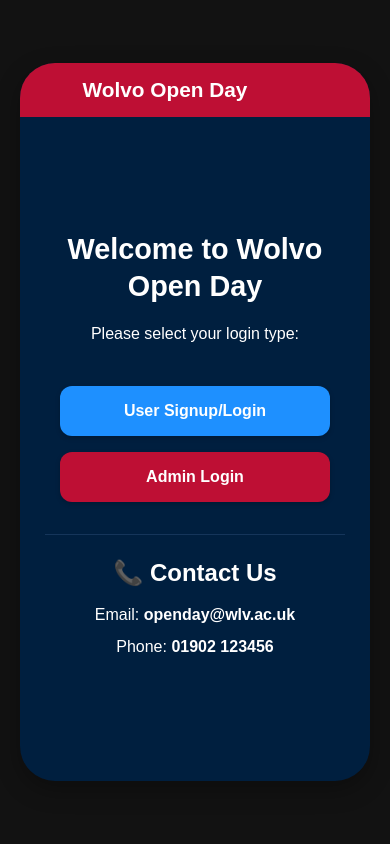
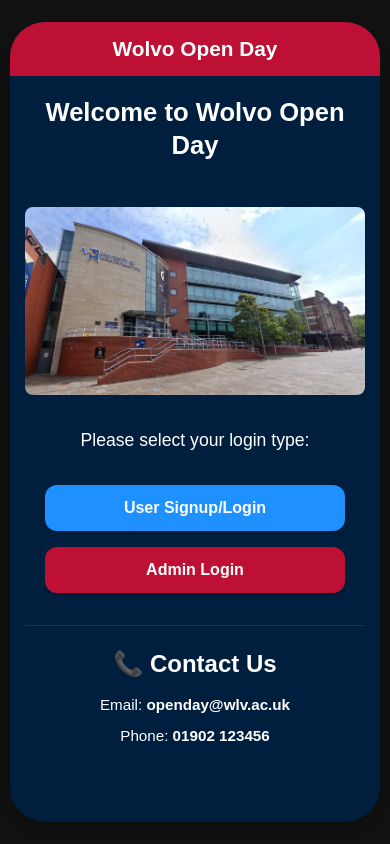
Before and after one commit to EthanRhodes2003/Open-Day-App--The-Group-, a PHP site: page / in a window 390 px wide. Run offline with PHP 8.4, Linux system fonts and the light colour scheme.

Commit message:
MMP Final Touches
- Added images of the university
- Added more emotes next to headings
- Fixed issue where if on smaller screen, top content on the index page didn't show, had to adjust margin-top and margin-bottom values of the mobile content.

```diff
--- a/css/index.css
+++ b/css/index.css
@@ -14,14 +14,14 @@ body {
   justify-content: center;
   align-items: center;
   min-height: 100vh;
-  padding: 20px;
+  padding: 10px; /* Adjusted padding for smaller screens */
 }
 
 /* Styles for the mobile frame container */
 .mobileFrame {
   width: 100%;
   max-width: 450px;
-  height: 85vh;
+  height: 95vh;
   max-height: 800px;
   background-color: #001F3F;
   border-radius: 35px;
@@ -32,7 +32,6 @@ body {
   flex-direction: column;
 }
 
-/* Styles for the top title bar */
 .titleBar {
   background: #BE0F34;
   color: white;
@@ -40,14 +39,19 @@ body {
   padding: 15px 10px;
   font-size: 1.3rem;
   font-weight: 600;
+  position: relative;
+  width: 100%;
   flex-shrink: 0;
+  display: flex;
+  align-items: center;
+  justify-content: center;
 }
 
-/* Styles for the logo in the title bar */
 .logo {
-  flex-grow: 1;
   text-align: center;
-  margin-left: -60px;
+  color: white;
+  font-size: 1.3rem;
+  font-weight: 600;
 }
 
 /* Styles for the main content area */
@@ -55,28 +59,19 @@ body {
   flex-grow: 1;
   display: flex;
   flex-direction: column;
-  justify-content: center;
   align-items: center;
   text-align: center;
-  padding: 30px 25px;
+  padding: 20px 15px;
   overflow-y: auto;
   color: white;
 }
 
 /* Styles for main heading (H1) */
 h1 {
-  font-size: 1.8rem;
+  font-size: 1.6rem;
   font-weight: 600;
-  margin-bottom: 1rem;
+  margin-bottom: 0.8rem;
   line-height: 1.3;
-}
-
-/* Styles for paragraph text */
-p {
-  font-size: 1rem;
-  margin-bottom: 2.5rem;
-  line-height: 1.5;
-  max-width: 90%;
 }
 
 /* Container for buttons */
@@ -86,14 +81,15 @@ p {
   gap: 1rem;
   align-items: center;
   width: 100%;
+  padding: 0 10px;
 }
 
 /* General button styles */
 .btn {
   display: block;
-  width: 90%;
+  width: 100%;
   max-width: 300px;
-  padding: 16px 20px;
+  padding: 14px 20px;
   text-align: center;
   font-size: 1rem;
   font-weight: 600;
@@ -133,3 +129,49 @@ p {
   outline: 2px solid #FFFFFF;
   outline-offset: 2px;
 }
+
+/* Styles for the image */
+.mobileContent img {
+  max-width: 100%;
+  height: auto;
+  margin-top: 2rem;
+  margin-bottom: 2rem;
+  border-radius: 8px;
+}
+
+.mobileContent p {
+  font-size: 1.1rem;
+  margin-top: 0;
+  margin-bottom: 2rem;
+  line-height: 1.5;
+  max-width: 100%;
+  padding: 0 10px;
+}
+
+p {
+    line-height: 1.5;
+    max-width: 100%;
+    padding: 0 10px;
+}
+
+/* Styles for the contact section */
+#contact {
+  margin-top: 2rem;
+  padding-top: 1.5rem;
+  border-top: 1px solid #15355a;
+  width: 100%;
+  padding-left: 15px;
+  padding-right: 15px;
+  box-sizing: border-box;
+}
+
+#contact .sectionHeader {
+  margin-bottom: 1rem;
+}
+
+#contact p {
+    max-width: 100%;
+    margin-bottom: 0.5rem;
+    font-size: 0.95rem;
+    padding: 0;
+}
--- a/index.html
+++ b/index.html
@@ -6,7 +6,7 @@
     <title>Wolvo Open Day - Select Login</title>
     <link rel="stylesheet" href="css/index.css">
 </head>
-<body class="bg-black">
+<body>
 
 <div class="mobileFrame">
 
@@ -16,6 +16,7 @@
 
   <div class="mobileContent">
     <h1>Welcome to Wolvo Open Day</h1>
+    <img src="img/uni.png" alt="University Image" style="width:100%; height:auto; margin-top: 2rem;">
     <p>Please select your login type:</p>
 
     <div class="btnContainer">
--- a/php/booking.php
+++ b/php/booking.php
@@ -10,7 +10,7 @@ if (!isset($_SESSION['user_id'])) {
     exit();
 }
 
-// Get the logged-in user's account ID from the session
+// Get the logged in user's account ID from the session
 $accountID = $_SESSION['user_id'];
 
 // Variables to hold messages (these will be set by booking.js's fetch request)
@@ -32,7 +32,7 @@ $errorMessage = '';
 <div class="mobileFrame">
   <div class="titleBar">
     <a href="homepage.php" class="backButton">&larr;</a>
-    <div class="logo">Open Day Signup</div>
+    <div class="logo">Wolvo Open Day</div>
     <div class="logoutButtonContainer">
       <form method="POST" action="logout.php">
         <button type="submit" class="logoutButton">Logout</button>
```
Also changed, not shown: css/account.css (+4 -5 lines), css/booking.css (+8 -12 lines), css/bookingsdata.css (+4 -5 lines), css/homepage.css (+11 -5 lines), css/signup.css (+8 -9 lines), php/homepage.php (+9 -12 lines), img/uni.png (added), img/uni2.png (added).
